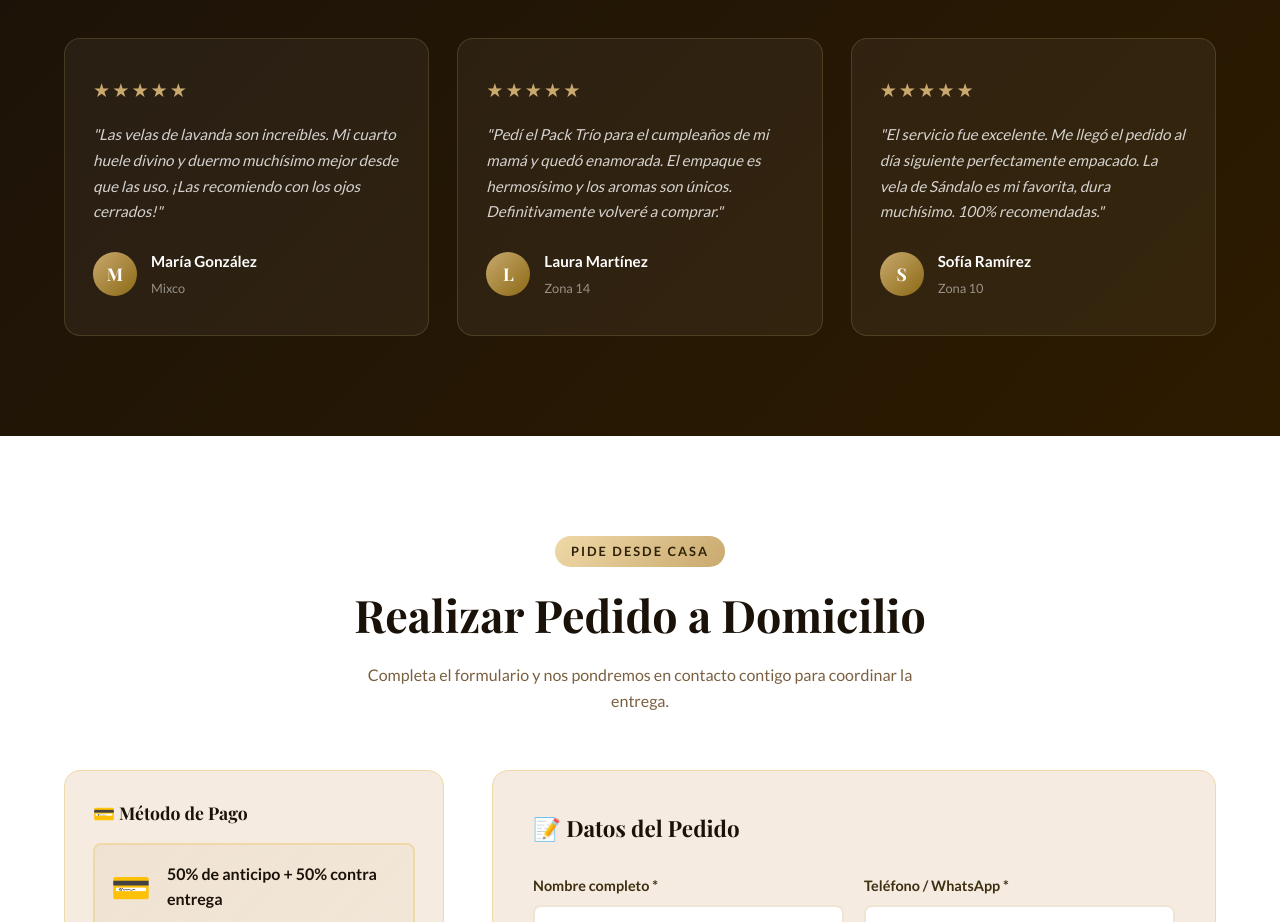
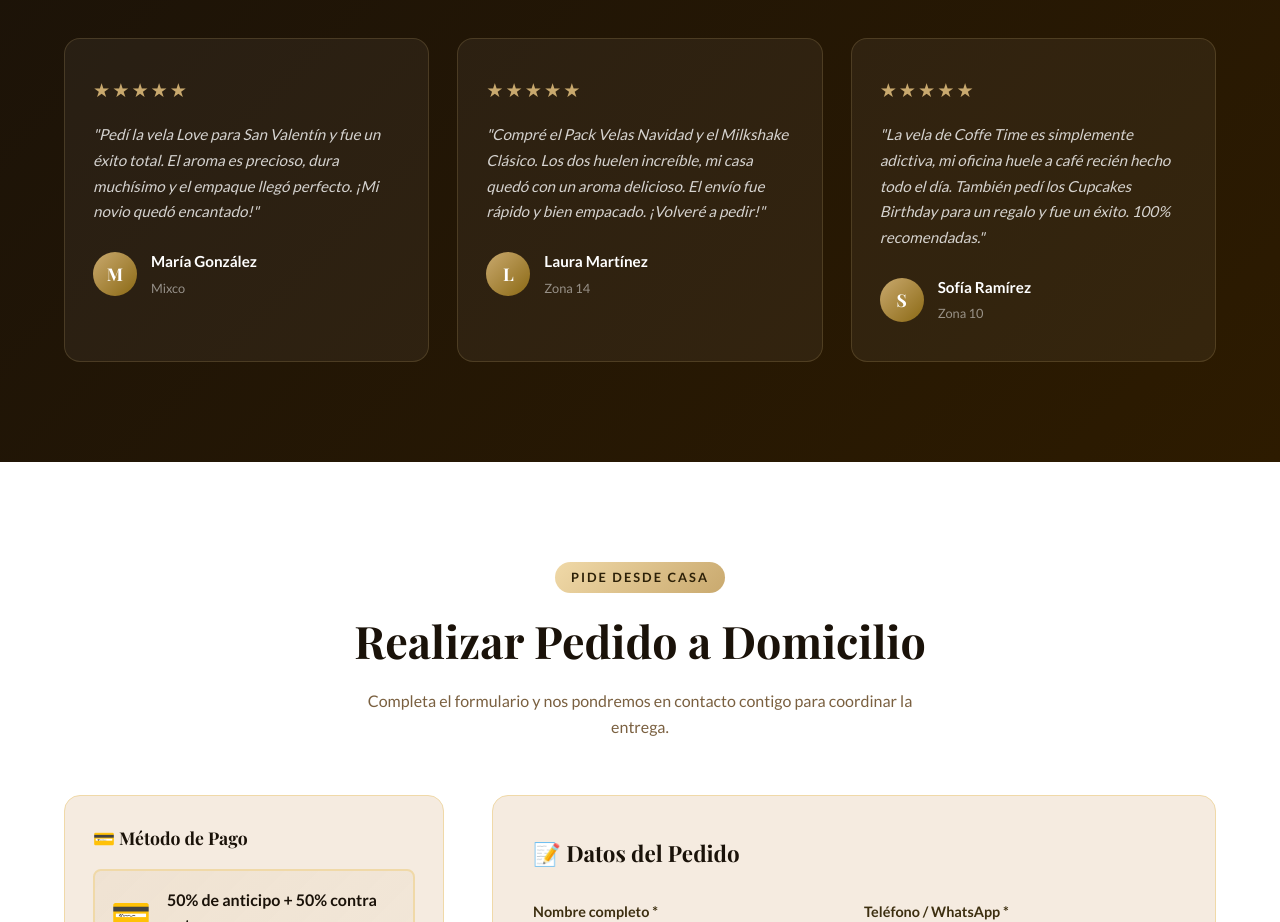
Before and after one commit to JonatanGM-Developer/LandingPages, a plain HTML site: page index.html in a window 1280 px wide. Shown: the part 6040-6962 px from the top of the page. Drawn offline with nearby package versions, Linux system fonts and the light colour scheme; a web font is replaced by a local one.

Commit message:
actualizar reseñas con productos del catalogo

```diff
--- a/index.html
+++ b/index.html
@@ -556,7 +556,7 @@
       <div class="testimonials-grid">
         <div class="testimonial-card fade-in">
           <div class="stars">★★★★★</div>
-          <p>"Las velas de lavanda son increíbles. Mi cuarto huele divino y duermo muchísimo mejor desde que las uso. ¡Las recomiendo con los ojos cerrados!"</p>
+          <p>"Pedí la vela Love para San Valentín y fue un éxito total. El aroma es precioso, dura muchísimo y el empaque llegó perfecto. ¡Mi novio quedó encantado!"</p>
           <div class="reviewer">
             <div class="avatar">M</div>
             <div>
@@ -567,7 +567,7 @@
         </div>
         <div class="testimonial-card fade-in">
           <div class="stars">★★★★★</div>
-          <p>"Pedí el Pack Trío para el cumpleaños de mi mamá y quedó enamorada. El empaque es hermosísimo y los aromas son únicos. Definitivamente volveré a comprar."</p>
+          <p>"Compré el Pack Velas Navidad y el Milkshake Clásico. Los dos huelen increíble, mi casa quedó con un aroma delicioso. El envío fue rápido y bien empacado. ¡Volveré a pedir!"</p>
           <div class="reviewer">
             <div class="avatar">L</div>
             <div>
@@ -578,7 +578,7 @@
         </div>
         <div class="testimonial-card fade-in">
           <div class="stars">★★★★★</div>
-          <p>"El servicio fue excelente. Me llegó el pedido al día siguiente perfectamente empacado. La vela de Sándalo es mi favorita, dura muchísimo. 100% recomendadas."</p>
+          <p>"La vela de Coffe Time es simplemente adictiva, mi oficina huele a café recién hecho todo el día. También pedí los Cupcakes Birthday para un regalo y fue un éxito. 100% recomendadas."</p>
           <div class="reviewer">
             <div class="avatar">S</div>
             <div>
```
